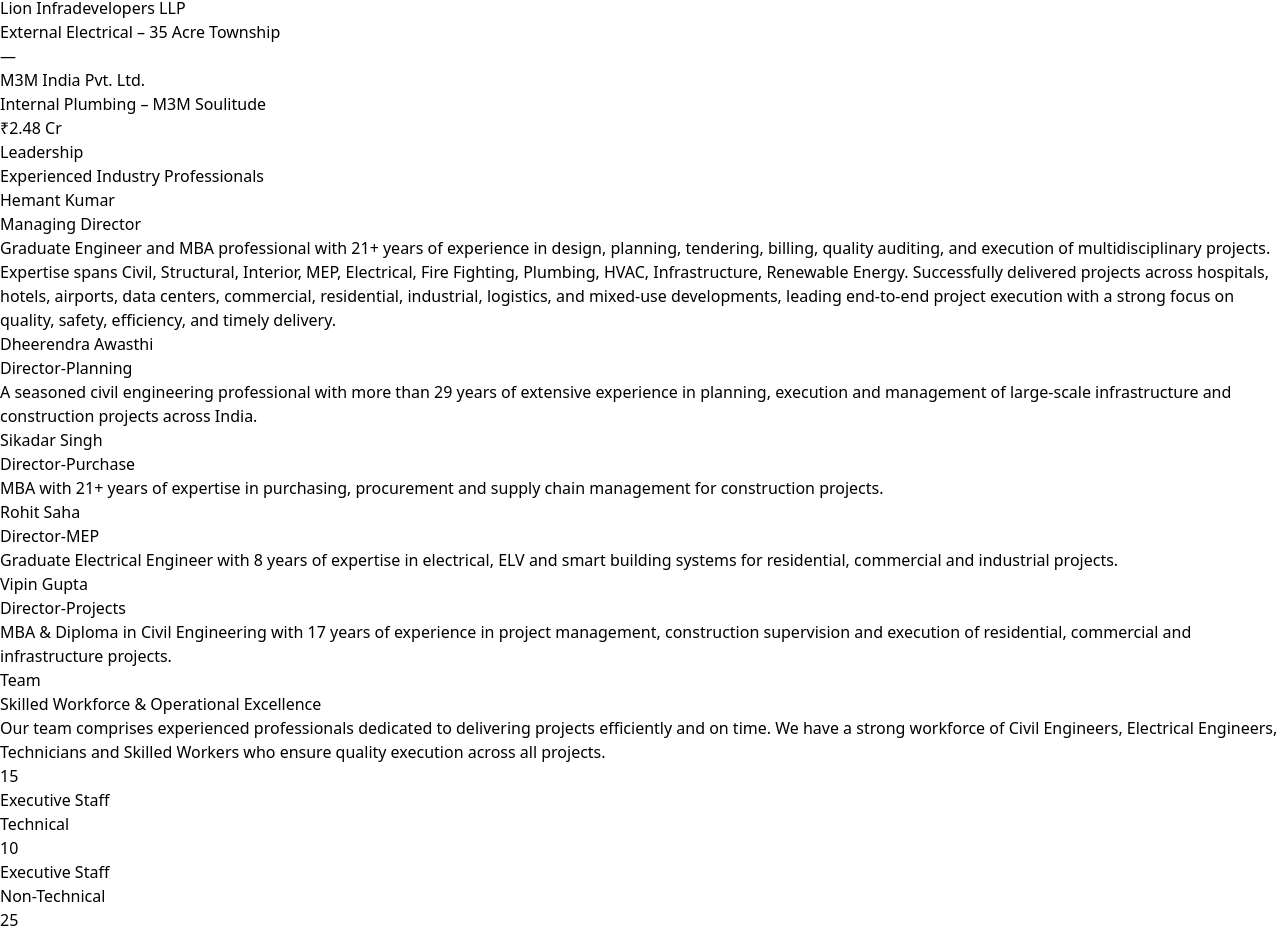
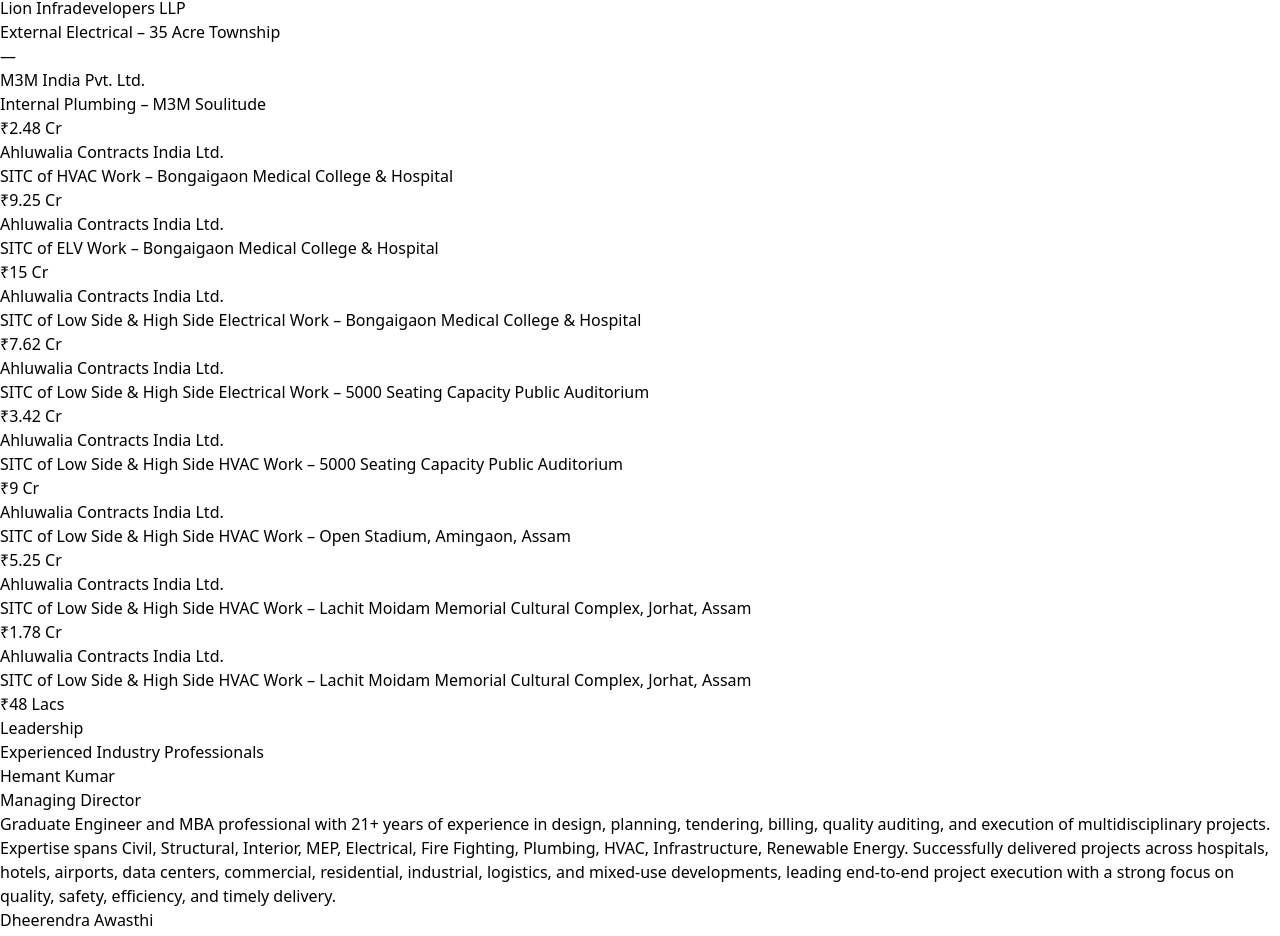
Before and after one commit to tusharawasthi7/tridev-website, a React (Vite) app: page / in a window 1280 px wide. Shown: the part 3557-4493 px from the top of the page. Built offline with nearby package versions, Linux system fonts and the light colour scheme.

Commit message:
contracts updated

```diff
--- a/src/App.tsx
+++ b/src/App.tsx
@@ -155,6 +155,48 @@
     work: "Internal Plumbing – M3M Soulitude",
     value: "₹2.48 Cr",
   },
+{
+  client: "Ahluwalia Contracts India Ltd.",
+  work: "SITC of HVAC Work – Bongaigaon Medical College & Hospital",
+  value: "₹9.25 Cr",
+},
+{
+  client: "Ahluwalia Contracts India Ltd.",
+  work: "SITC of ELV Work – Bongaigaon Medical College & Hospital",
+  value: "₹15 Cr",
+},
+{
+  client: "Ahluwalia Contracts India Ltd.",
+  work: "SITC of Low Side & High Side Electrical Work – Bongaigaon Medical College & Hospital",
+  value: "₹7.62 Cr",
+},
+{
+  client: "Ahluwalia Contracts India Ltd.",
+  work: "SITC of Low Side & High Side Electrical Work – 5000 Seating Capacity Public Auditorium",
+  value: "₹3.42 Cr",
+},
+{
+  client: "Ahluwalia Contracts India Ltd.",
+  work: "SITC of Low Side & High Side HVAC Work – 5000 Seating Capacity Public Auditorium",
+  value: "₹9 Cr",
+},
+{
+  client: "Ahluwalia Contracts India Ltd.",
+  work: "SITC of Low Side & High Side HVAC Work – Open Stadium, Amingaon, Assam",
+  value: "₹5.25 Cr",
+},
+{
+  client: "Ahluwalia Contracts India Ltd.",
+  work: "SITC of Low Side & High Side HVAC Work – Lachit Moidam Memorial Cultural Complex, Jorhat, Assam",
+  value: "₹1.78 Cr",
+},
+{
+  client: "Ahluwalia Contracts India Ltd.",
+  work: "SITC of Low Side & High Side HVAC Work – Lachit Moidam Memorial Cultural Complex, Jorhat, Assam",
+  value: "₹48 Lacs",
+},
+
+
 ];
 
   return (
```
